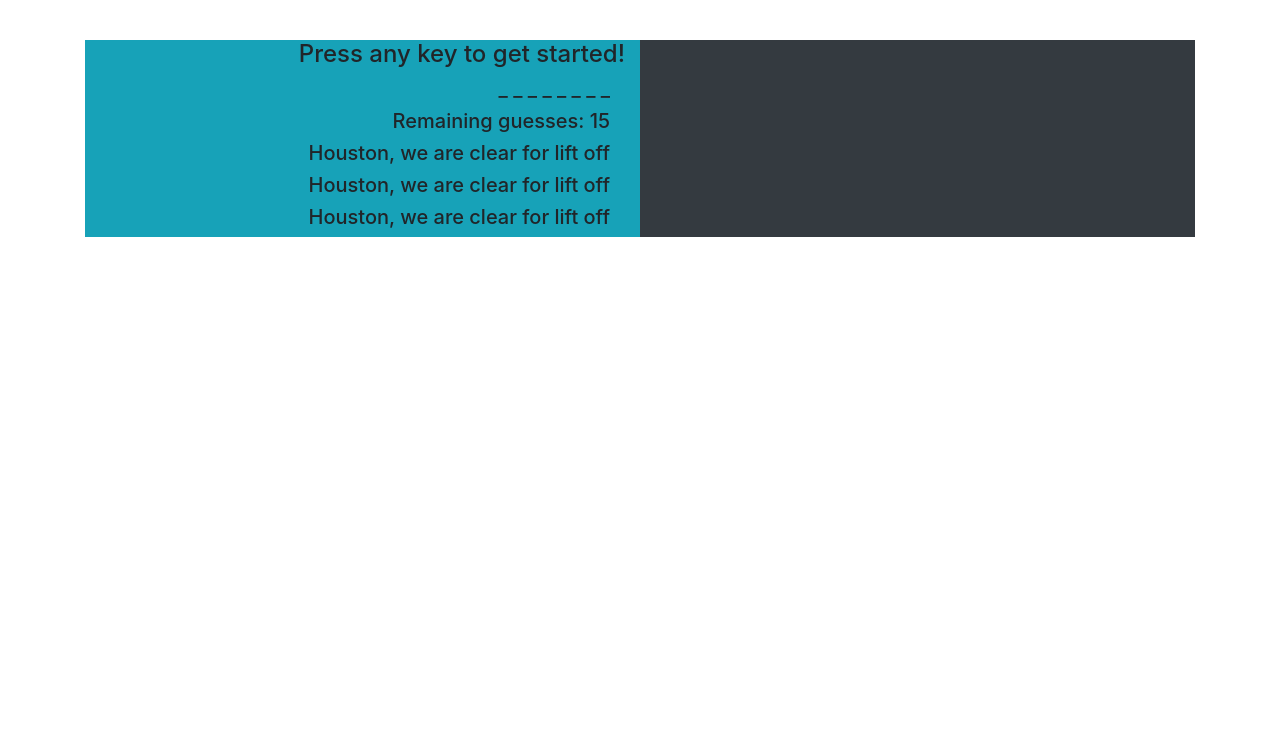
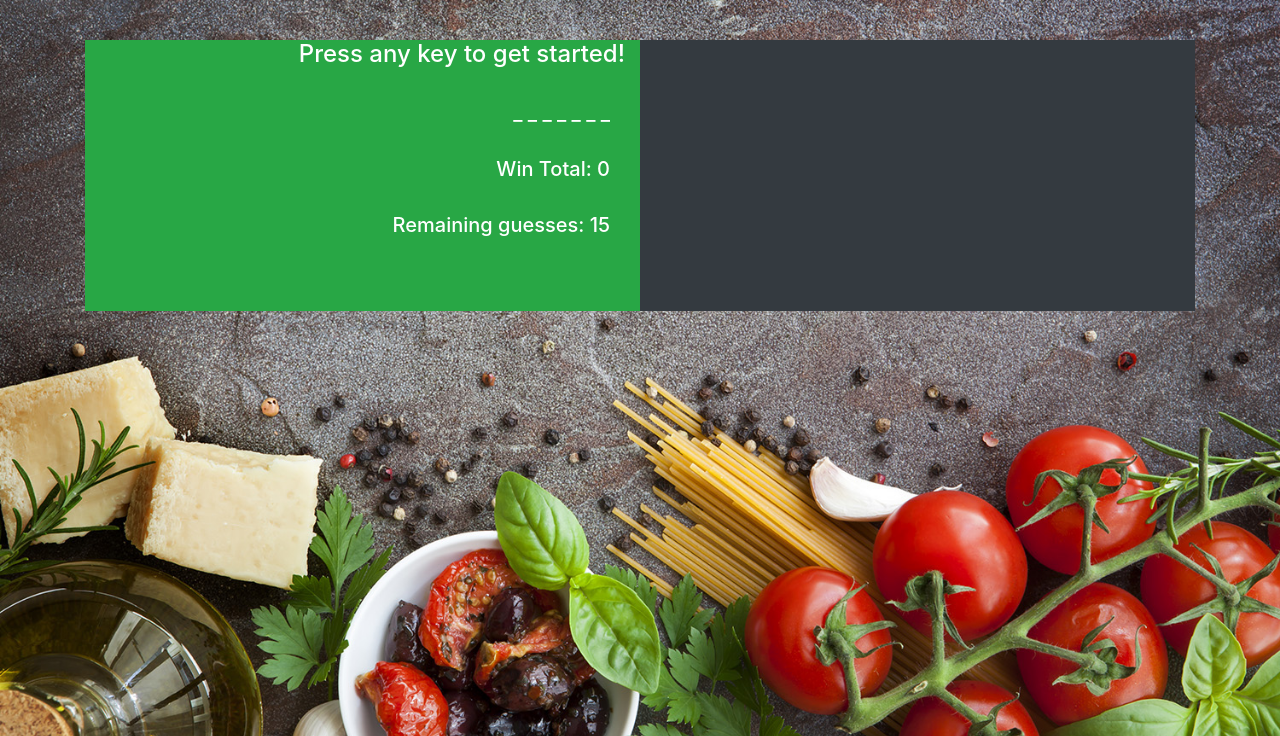
Before and after one commit to MoChips2/Word-Guess-Game, a plain HTML site: page index.html in a window 1280 px wide. Shown: the part 64-800 px from the top of the page. Drawn offline with nearby package versions, Linux system fonts and the light colour scheme.

Commit message:
added image, update files

```diff
--- a/assets/javascript/game.js
+++ b/assets/javascript/game.js
@@ -1,30 +1,32 @@
-var letters = ["a", "b", "c", "d", "e", "f", "g", "h", "i", "j", "k", "l", "m", "n", "o", "p", "q", "r", "s", "t", "u", "v", "w", "x", "y", "z"]
-
-
-
 var words = [
     "pizza",
     "mozzarella",  // list of answers
     "lasagna",
     "penne",
+    "parmesan",
     "fettuccine",
     "linguine",
     "cannoli",
-    "parmesan",
+    "risotto",
+    "gelato",
+    "calzone",
+    "frittata",
+    "ravioli",
 ]
- //start game
- var chosenWord = ""
+//start game
+var chosenWord = ""
 var answerblanks = [];
-var guesses = 15
+var guesses = 15;
+var counter = 0;
 
 function startGame() {
     chosenWord = words[Math.floor(Math.random() * words.length)];
-    // reset array
+    answerblanks = []; // resets array
     for (var i = 0; i < chosenWord.length; i++) {
         answerblanks[i] = "_";
     }
     guesses = 15
-    document.getElementById("guesses").innerHTML="Remaining guesses: " + guesses;
+    document.getElementById("guesses").innerHTML = "Remaining guesses: " + guesses;
     document.getElementById("spaces").innerHTML = answerblanks.join(" ");
 }
 //document.getElementById("spaces").innerHTML = randomwords;
@@ -33,11 +35,13 @@ function startGame() {
 //user guesses
 document.onkeyup = function (event) {
     guesses = guesses - 1;
-    document.getElementById("guesses").innerHTML="Remaining guesses: " + guesses;
+    document.getElementById("guesses").innerHTML = "Remaining guesses: " + guesses;
 
     //wrong guess
     if (chosenWord.indexOf(event.key) === -1) {
         console.log("wrong")
+
+        document.getElementById("remainders").innerHTML = "Letters guessed: " + event.key;
         // not found; subtract a guess and continue
     }
     // correct guess
@@ -47,28 +51,28 @@ document.onkeyup = function (event) {
 
         var chosenWordLetters = chosenWord.split('')
         console.log(chosenWordLetters)
-        for(var i=0; i<chosenWordLetters.length; i++) {
+        for (var i = 0; i < chosenWordLetters.length; i++) {
             console.log("position:", i)
-            if(correctGuess === chosenWordLetters[i]) {
+            if (correctGuess === chosenWordLetters[i]) {
                 console.log(answerblanks)
                 answerblanks[i] = correctGuess
                 console.log(answerblanks)
             }
         }
-        document.getElementById("spaces").innerHTML = answerblanks.join(" "); //display of guess
-        if(!answerblanks.includes("_")) {
+        //displaying wrong or correct guess
+        document.getElementById("spaces").innerHTML = answerblanks.join(" ");
+        if (!answerblanks.includes("_")) {
+
             alert("You Win!")
             startGame()
         }
+
     }
 
     if (guesses === 0) {
         alert("Game Over!!!")
         startGame()
     }
-
-
-
 
     // letter found!
     //Add the letter to the word display
@@ -77,4 +81,9 @@ document.onkeyup = function (event) {
     //
 
 }
+
+//we need a wintotal counter here
+
+document.getElementById("WinTotal").innerHTML = "Win Total: " + counter;
+//this restarts the game with a new word
 startGame()
--- a/index.html
+++ b/index.html
@@ -8,6 +8,13 @@
         crossorigin="anonymous">
     <title>Word Guess Game</title>
     <link rel="stylesheet" type="text/css" href="./assets/css/style.css" />
+    <style>
+    body {
+        margin: 0px auto;
+        background-image: url(./assets/images/img_3.jpg);
+        background-size: cover;
+    }
+    </style>
 </head>
 
 <body>
@@ -21,22 +28,27 @@
         <br><br>
         <div class="container">
             <div class="row">
-                <div class="col-md-6 text-right bg-info">
-                    <h4>Press any key to get started!</h4>
+                <div class="col-md-6 text-right bg-success">
+                    <h4 class="text-white">Press any key to get started!</h4>
+                    <br>
                     <div class="col-md-12">
-                        <h5 id="spaces"></h5>
-                </div>
+                        <h5 class="text-white" id="spaces"></h5>
+                    </div>
+                    <br>
                     <div class="col-md-12">
-                        <h5 id="guesses"></h5>
+                        <h5 class="text-white" id="WinTotal"></h5>
                     </div>
+                    <br>
                     <div class="col-md-12">
-                        <h5>Houston, we are clear for lift off</h5>
+                        <h5 class="text-white" id="guesses"></h5>
                     </div>
+                    <br>
                     <div class="col-md-12">
-                        <h5>Houston, we are clear for lift off</h5>
+                        <h5 class="text-white" id="remainders"></h5>
                     </div>
+                    <br>
                     <div class="col-md-12" id>
-                        <h5>Houston, we are clear for lift off</h5>
+                        <h5 class="text-white"></h5>
                     </div>
 
                 </div>
```
Also changed, not shown: assets/images/img_3.jpg (added).
